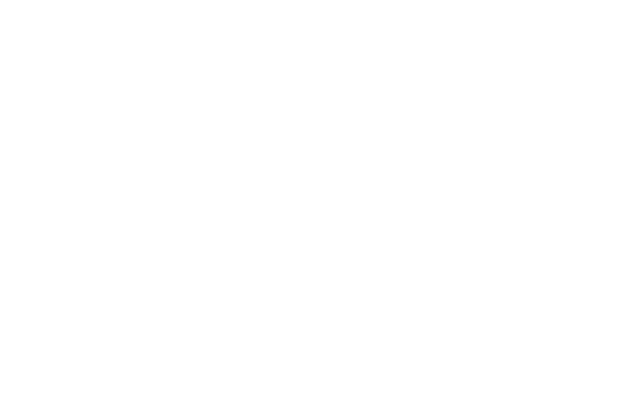
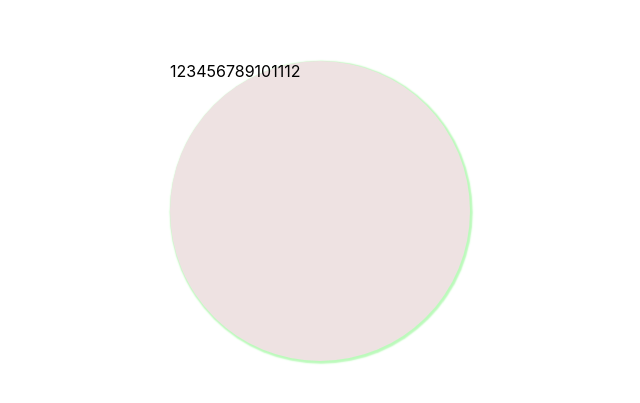
Before and after one commit to walexy026/Analogue-Clock, a React (Create React App) app: page / in a window 1280 px wide. Shown: the part 189-592 px from the top of the page, without its empty margins (320-960 px from the left). Built offline with nearby package versions, Linux system fonts and the light colour scheme.

Commit message:
centered the clock

```diff
--- a/public/index.html
+++ b/public/index.html
@@ -24,7 +24,7 @@
       work correctly both with client-side routing and a non-root public URL.
       Learn how to configure a non-root public URL by running `npm run build`.
     -->
-    <title>React App</title>
+    <title>Clock</title>
   </head>
   <body>
     <noscript>You need to enable JavaScript to run this app.</noscript>
--- a/src/App.js
+++ b/src/App.js
@@ -1,8 +1,9 @@
+import Clock from "./Component/Clock/Clock";
 
 function App() {
   return (
     <div className="App">
-
+      <Clock/>
     </div>
   );
 }
--- a/src/Component/Clock/Clock.css
+++ b/src/Component/Clock/Clock.css
@@ -3,3 +3,27 @@
     margin: 0;
     box-sizing: border-box;
 }
+/* .main{ */
+    /* background-color: aqua; */
+    /* color: red; */
+    /* position: relative; */
+    /* display: grid; */
+    /* text-align: center; */
+    /* display: flex; */
+    /* justify-content: center; */
+    /* align-items: center; */
+    /* display: none; */
+/* } */
+.clock{
+    /* align-self: center; */
+    /* place-self: center; */
+    transform: translate(-50%, -50%);
+    position: absolute;
+    top: 50%;
+    left: 50%;
+    width: 300px;
+    height: 300px;
+    background-color: rgb(238, 226, 226);
+    border-radius: 50%;
+    box-shadow: 1.2px 1.2px 1.5px 1.5px rgb(187, 250, 187);
+}
--- a/src/Component/Clock/Clock.jsx
+++ b/src/Component/Clock/Clock.jsx
@@ -1,9 +1,26 @@
-import React from 'react'
+import React from "react";
+import "./Clock.css";
 
 const Clock = () => {
   return (
-    <div>Clock</div>
-  )
-}
+    <div className="main">
+      <div className="clock">
+        <span className="middle-dot"></span>
+        <span className="one">1</span>
+        <span className="two">2</span>
+        <span className="three">3</span>
+        <span className="four">4</span>
+        <span className="five">5</span>
+        <span className="six">6</span>
+        <span className="seven">7</span>
+        <span className="eight">8</span>
+        <span className="nine">9</span>
+        <span className="ten">10</span>
+        <span className="eleven">11</span>
+        <span className="twelve">12</span>
+      </div>
+    </div>
+  );
+};
 
-export default Clock
+export default Clock;
```
